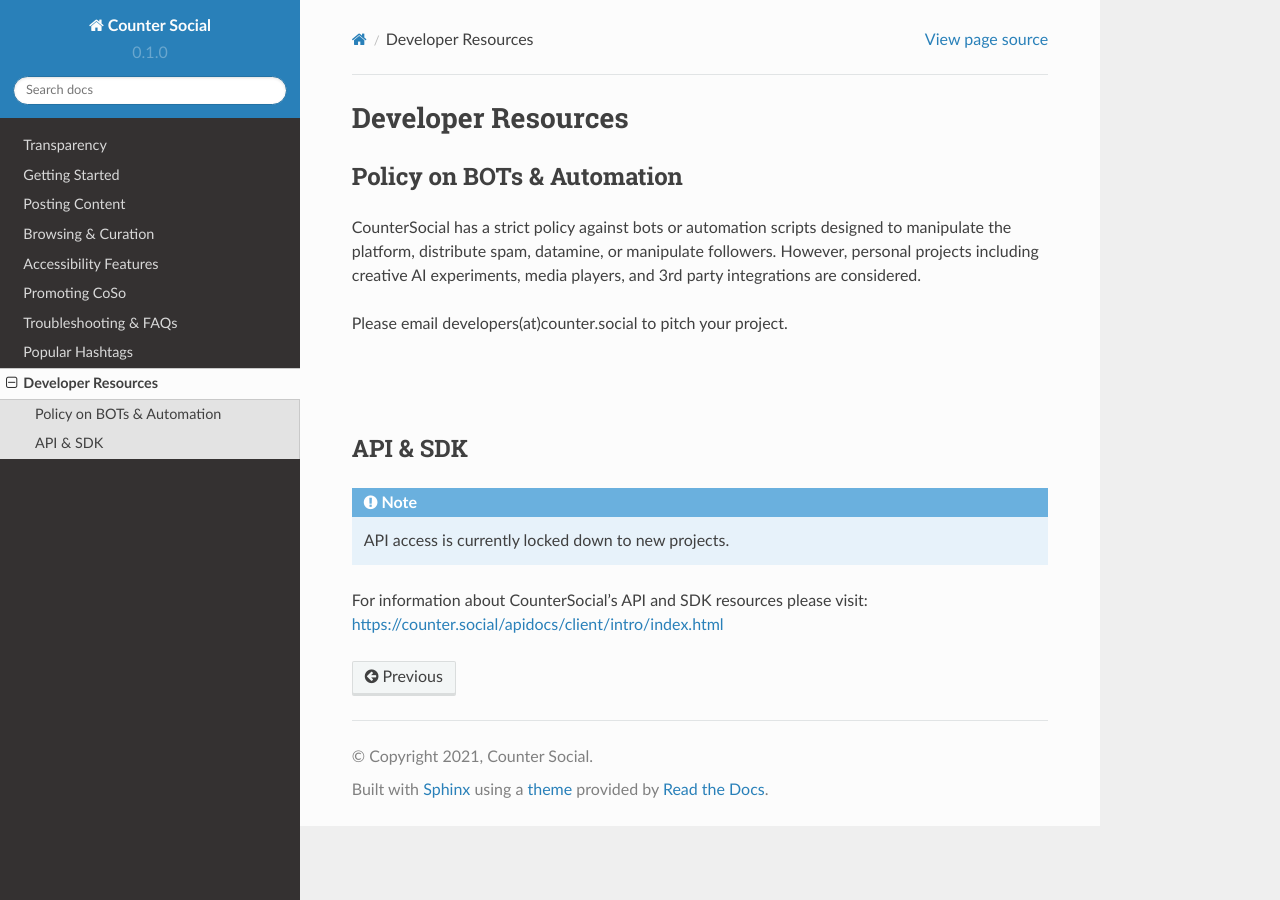
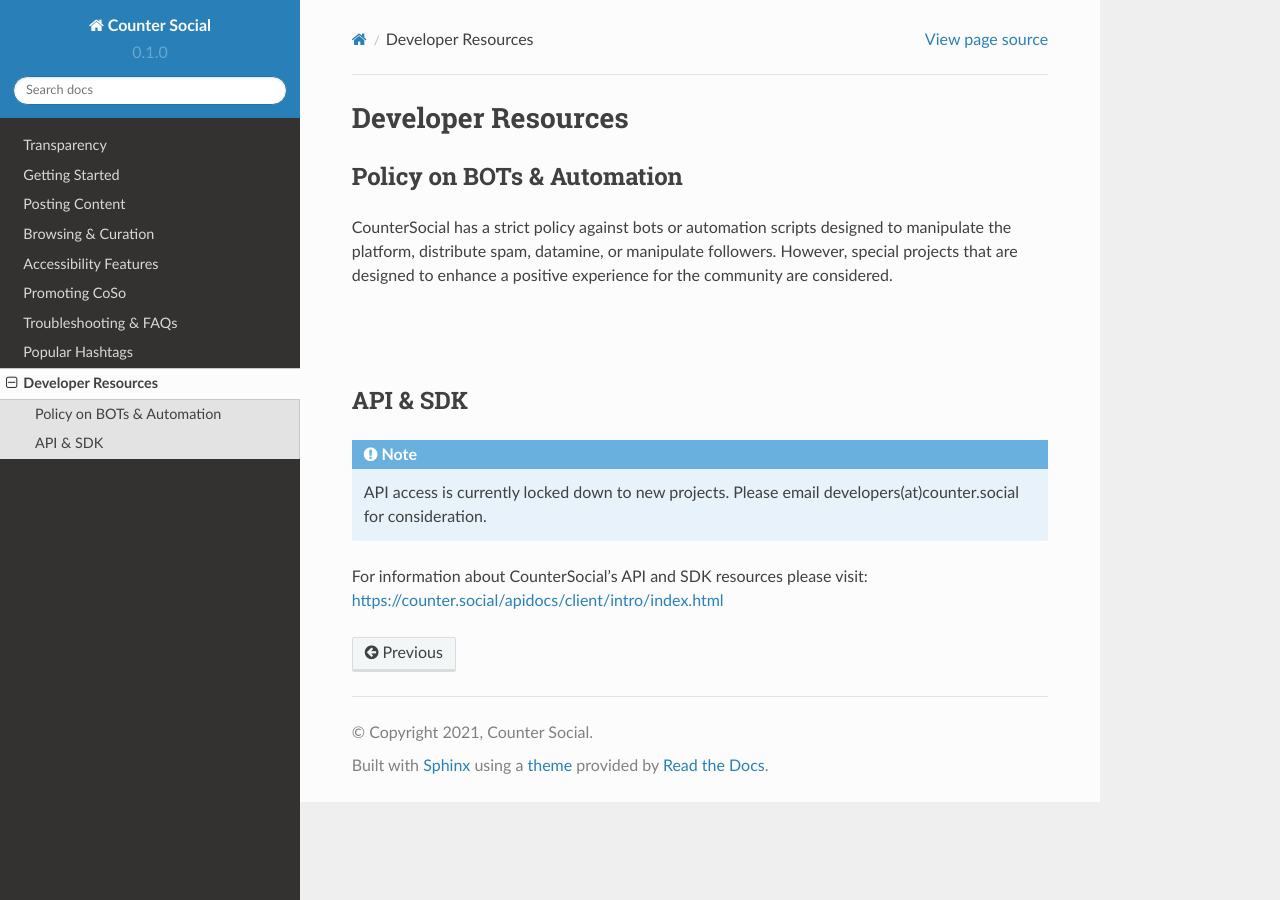
Before and after one commit to itskel/userguide, a Sphinx documentation site: the page built from docs/source/developer-resources.rst, in a window 1280 px wide. Built offline with Sphinx 7.4.7 and the Read the Docs theme 2.0.0, drawn with Linux system fonts in a browser that asks for light colours; pages that are not in the unit, such as notebooks, are missing from menus.

Commit message:
Update developer-resources.rst

```diff
--- a/docs/source/developer-resources.rst
+++ b/docs/source/developer-resources.rst
@@ -4,15 +4,14 @@
 Policy on BOTs & Automation
 ----------
 
-CounterSocial has a strict policy against bots or automation scripts designed to manipulate the platform, distribute spam, datamine, or manipulate followers. However, personal projects including creative AI experiments, media players, and 3rd party integrations are considered.
+CounterSocial has a strict policy against bots or automation scripts designed to manipulate the platform, distribute spam, datamine, or manipulate followers. However, special projects that are designed to enhance a positive experience for the community are considered.
 
-Please email developers(at)counter.social to pitch your project.
 
 |
 |
 API & SDK
 ----------
 
-.. note:: API access is currently locked down to new projects.
+.. note:: API access is currently locked down to new projects. Please email developers(at)counter.social for consideration.
 
 For information about CounterSocial's API and SDK resources please visit: https://counter.social/apidocs/client/intro/index.html
```
